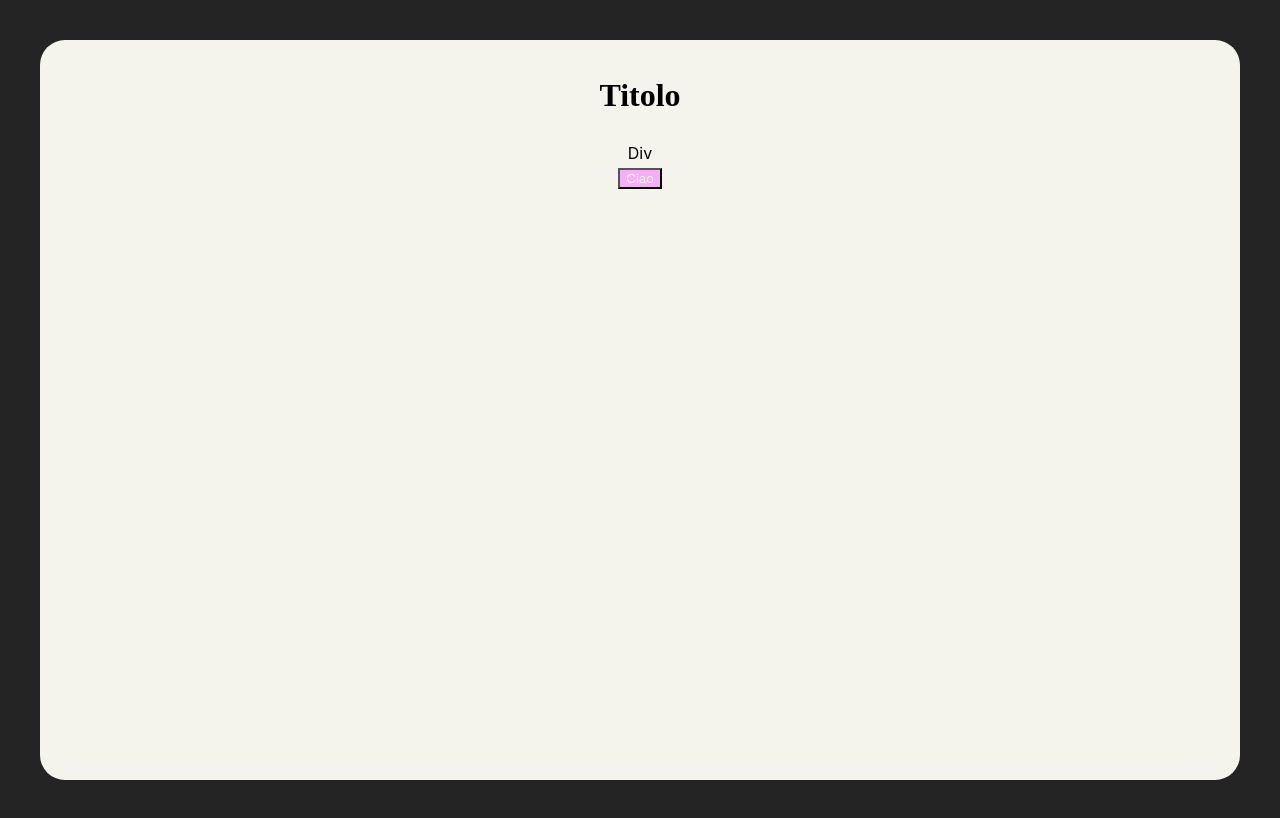
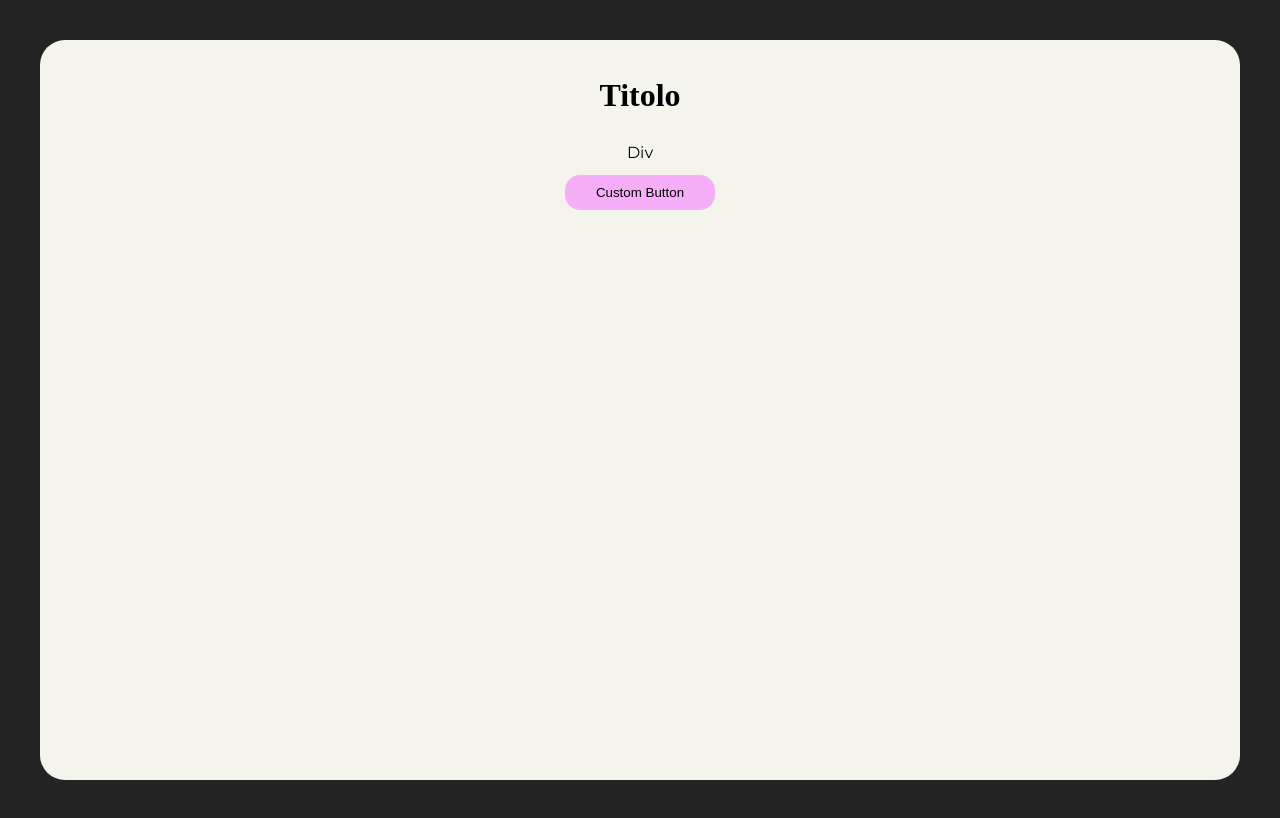
Before and after one commit to jasminarotella/jasminarotella, a React (Vite) app in the folder jasmina-rotella/: page / in a window 1280 px wide. Built offline with nearby package versions, Linux system fonts and the light colour scheme.

Commit message:
Button con onClick e onSubmit

```diff
--- a/jasmina-rotella/src/App.tsx
+++ b/jasmina-rotella/src/App.tsx
@@ -4,12 +4,15 @@ import Home from './pages/Home/Home';
 import './pages/Home/Style.css'
 
 function App() {
+  const clickButton = () => {
+    console.log("ciao")
+  }
   return (
     <>
     <Home className='home'>
       <h1>Titolo</h1>
       <div>Div</div>
-      <CustomButton className='button-jas'>Ciao</CustomButton>
+      <CustomButton onClick={clickButton}>Custom Button</CustomButton>
     </Home>
      </>
   )
--- a/jasmina-rotella/src/pages/Button.tsx
+++ b/jasmina-rotella/src/pages/Button.tsx
@@ -3,12 +3,15 @@ import './Home/Style.css'; // Import del CSS
 export interface ButtonProps  {
     className?: string;
     children: React.ReactNode;
+    //una prop è cosa succede quando clicco sul pulsante?
+    onClick?: (event: React.MouseEvent) => void;
+    onSubmit?: (event: React.MouseEvent) => void;
 }
 
-const CustomButton: React.FC<ButtonProps> = ({ children }) => {
+const CustomButton: React.FC<ButtonProps> = ({ className ='button-jas', children, onClick}) => {
     return (
 
-        <button className='button-jas'>{children}</button>
+        <button className={className} onClick={onClick}>{children}</button>
     )
 };
 
--- a/jasmina-rotella/src/pages/Home/Style.css
+++ b/jasmina-rotella/src/pages/Home/Style.css
@@ -1,6 +1,9 @@
 @import url('https://fonts.googleapis.com/css2?family=Libre+Baskerville:ital,wght@0,400;0,700;1,400&family=Montserrat:ital,wght@0,100..900;1,100..900&display=swap');
 
 :root {
+    margin: 0;
+    padding: 0;
+    box-sizing: border-box;
     --color1: #F4F4ED;
     --color2: #72DDF7;
     --color3: #8093F1;
@@ -8,12 +11,12 @@
     --color5: #F7AEF8;
     --font-color-main: black;
     --font-color-secondary: #F4F4ED;
-
     --background-color: var(--color1);
     --title-font: libre-baskerville;
     --height-background: 90vh;
     --width-background: 80vh;
     --border-radius-background: 25px;
+    --border-radius: 15px;
     --padding-background: 10px;
     --font-main: montserrat;
     --button-color: var(--color5);
@@ -22,7 +25,7 @@
 .home {
     background-color: var(--background-color);
     color: var(--font-color-main);
-    font-family: var(montserrat);
+    font-family: var(--font-main);
     min-height: var(--height-background);
     min-width: var(--width-background);
     border-radius: var(--border-radius-background);
@@ -35,8 +38,15 @@
 
 .button-jas {
     background-color: var(--button-color) !important;
+    color: var(--font-color-main) !important;
+    border-radius: var(--border-radius);
+    padding: 5px;
+    margin: 10px;
+    min-width: 150px;
+    min-height: 35px;
+    border: none;
+}
+.button-jas:hover {
+    background-color: var(--color3) !important;
     color: var(--font-color-secondary) !important;
 }
-.button-jas:hover {
-    background-color: black !important;
-}
```
